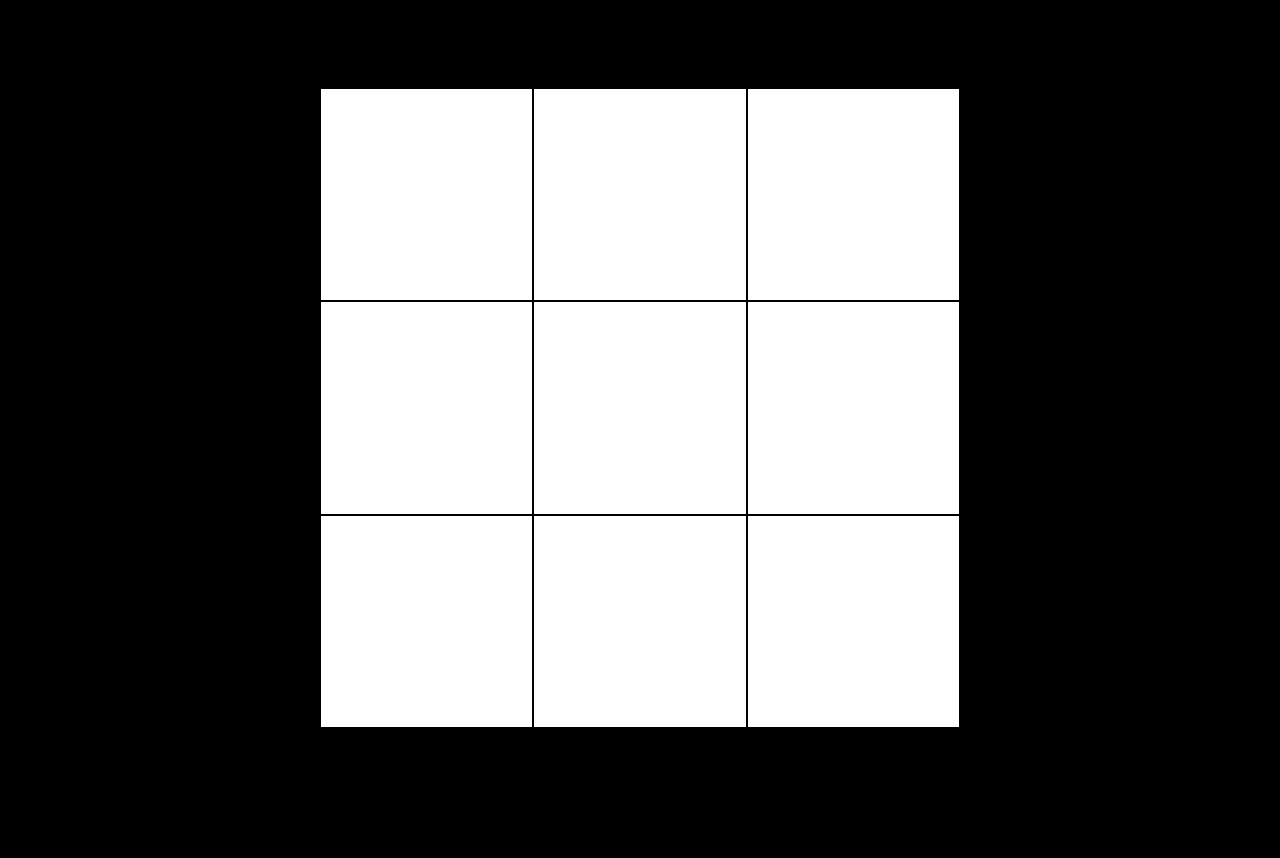
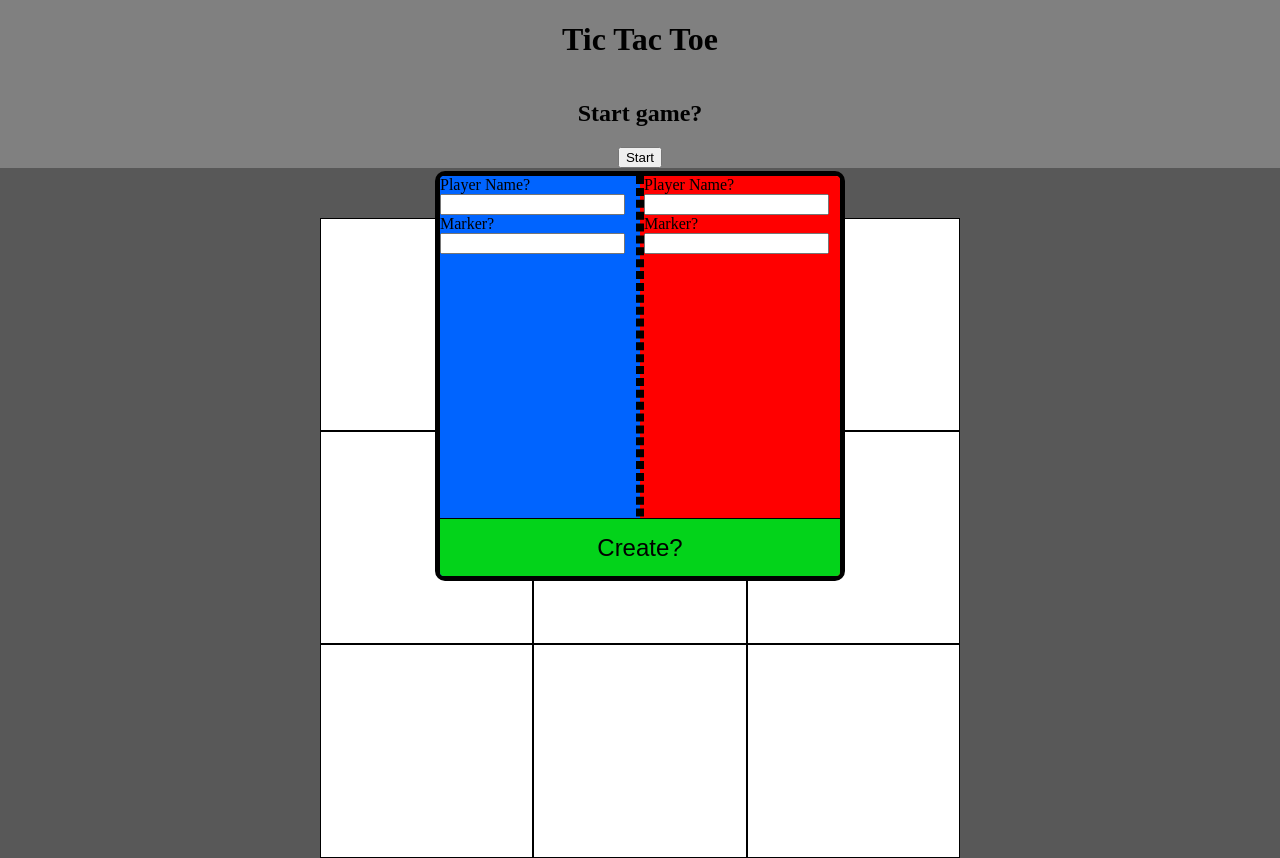
Before and after one commit to XenoNick/odin-TicTacToe, a website: page index.html in a window 1280 px wide. Before the commit the page ends 816 px from the top, so only its background shows below. Drawn offline with Linux system fonts and the light colour scheme.

Commit message:
Add some styling to player creation menu

```diff
--- a/app.js
+++ b/app.js
@@ -1,5 +1,6 @@
 const gameBoard = (() => {
   const board = [];
+  const players = [];
   const getCurrentMarkers = () => [...board];
   const reset = (pieces) => {
     for (let i = 0; i < 9; i++) {
@@ -38,21 +39,26 @@ const displayController = (() => {
   const tiles = [...document.querySelectorAll('.tiles')];
   const markers = [...document.querySelectorAll('.marker')];
 
-//   tiles.forEach((elm) => {
-//     elm.addEventListener('click', ({target}) => {
-
-//     });
-//   });
+  const enableGame = () => {
+    tiles.forEach((elm) => {
+      elm.addEventListener('click', ({ target }) => {
+        if (target === elm) {
+          const tileText = elm.childNodes[1];
+          if (tileText.textContent !== '') return;
+          console.log('Fired');
+          tileText.textContent = 'X';
+          gameBoard.update(+elm.getAttribute('data-index'), 'X');
+        }
+      });
+    });
+  };
 
   const resetDisplay = () => {
     gameBoard.reset(null);
-    markers.forEach((elm, index) => {
-      if (gameBoard.getCurrentMarkers()[index] === null) return 0;
-      elm.textContent = gameBoard.getCurrentMarkers()[index];
-      return 1;
+    markers.forEach((elm) => {
+      elm.textContent = '';
     });
   };
 
-  resetDisplay();
   return { resetDisplay };
 })();
--- a/index.html
+++ b/index.html
@@ -9,6 +9,36 @@
     <title>Tic Tac Toe</title>
   </head>
   <body>
+    <div id="player-menu">
+      <form action="nowhere">
+        <div class="player one">
+          <div>
+            <label for="">Player Name?</label>
+            <input type="text" name="p1-name" id="p1-name">
+          </div>
+          <div>
+            <label for="p1-marker">Marker?</label>
+            <input type="text" name="p1-marker" id="p1-marker">
+          </div>
+        </div>
+        <div class="player two">
+          <div>
+            <label for="">Player Name?</label>
+            <input type="text" name="p2-name" id="p2-name">
+          </div>
+          <div>
+            <label for="p2-marker">Marker?</label>
+            <input type="text" name="p2-marker" id="p2-marker">
+          </div>
+        </div>
+        <button class="Pcreate-button">Create?</button>
+      </form>
+    </div>
+    <header>
+      <h1>Tic Tac Toe</h1>
+      <h2>Start game?</h2>
+      <Button>Start</Button>
+    </header>
     <main id="game-board">
       <div class="tiles" data-index="0"> <span class="marker"></span></div>
       <div class="tiles" data-index="1"> <span class="marker"></span></div>
--- a/styles.css
+++ b/styles.css
@@ -3,11 +3,14 @@
 }
 body {
   height: 100vh;
-  background-color: black;
+  background-color: rgb(88, 88, 88);
   display: flex;
-  justify-content: center;
+  flex-direction: column;
+  gap: 50px;
   align-items: center;
   box-sizing: border-box;
+  margin: 0;
+  padding: 0;
 }
 #game-board {
   height: var(--board-size);
@@ -29,3 +32,62 @@ body {
 .marker{
     font-size: 14rem;
 }
+.hidden{
+  display: none;
+}
+header{
+  background-color: gray;
+  width: 100%;
+  display: flex;
+  flex-direction: column;
+  align-items: center;
+  position: relative;
+}
+
+#player-menu{
+  position: fixed;
+  top: 171px;
+  background-color: rgb(255, 255, 255);
+  height: 400px;
+  width: 400px;
+  z-index: 1;
+  border: 5px solid black;
+  border-radius: 10px;
+}
+#player-menu form{
+  display: flex;
+  height: 100%;
+  width: 100%;
+}
+
+.Pcreate-button{
+  position: absolute;
+  bottom: 0;
+  width: 100%;
+  border: none;
+  border-top: 1px solid rgb(0, 0, 0);
+  height: 58px;
+  background-color: rgb(3, 211, 26);
+  padding: 0;
+  font-size: 1.5rem;
+  cursor: pointer;
+  border-radius: 0 0 4px 4px;
+}
+
+.Pcreate-button:hover{
+  background-color: rgb(0, 255, 0);
+  /* outline: 2px solid rgb(0, 255, 0); */
+}
+.player{
+  box-sizing: border-box;
+}
+.player.one{
+  border-radius: 4px 0 0 4px;
+  border-right: 4px dashed black;
+  background-color: #0064ff;
+}
+.player.two{
+  border-radius: 0 4px 4px 0;
+  border-left: 4px dashed black;
+  background-color: #f00;
+}
```
